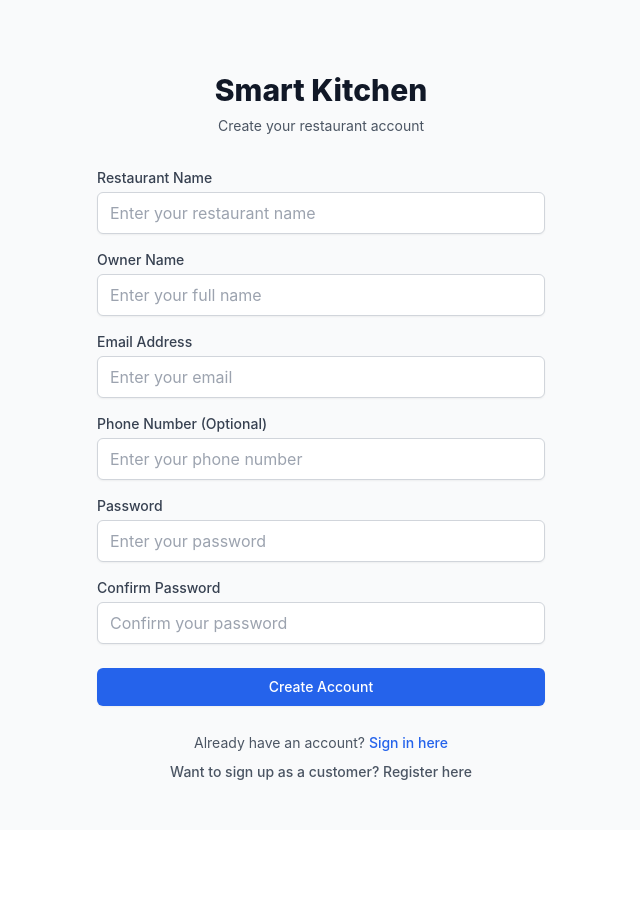
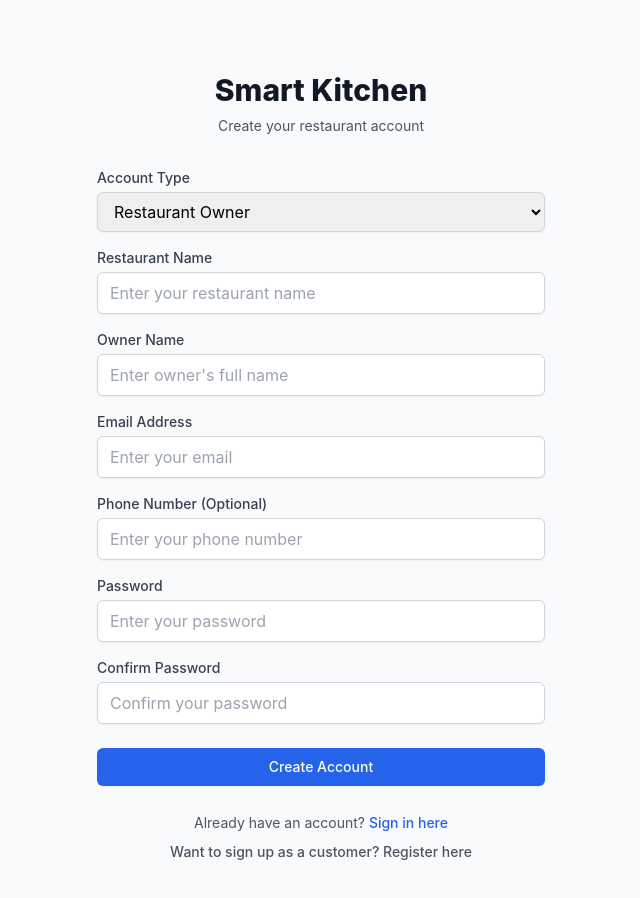
Before and after one commit to Amit94083/SmartKitchen, a React (Vite) app in the folder frontend/: page /signup in a window 1280 px wide. Shown: the top 898 px of the page, without its empty margins (319-959 px from the left). Before the commit the page ends 830 px from the top, so only its background shows below. Built offline with nearby package versions, Linux system fonts and the light colour scheme; no server answers.

Commit message:
Updated login page

```diff
--- a/frontend/src/App.jsx
+++ b/frontend/src/App.jsx
@@ -32,8 +32,8 @@ const AppRoutes = () => {
   };
 
   return (
-    <Routes>
-      <Route path="/" element={isAuthenticated ? <Navigate to={getDefaultRoute()} replace /> : <LandingPage />} />
+      <Routes>
+        <Route path="/" element={<Navigate to="/login" replace />} />
 
       {/* Owner */}
       <Route path="/login" element={isAuthenticated ? <Navigate to={getDefaultRoute()} replace /> : <Login />} />
--- a/frontend/src/components/Signup.jsx
+++ b/frontend/src/components/Signup.jsx
@@ -67,6 +67,24 @@ const Signup = () => {
         <form className="mt-8 space-y-6" onSubmit={handleSubmit}>
           <div className="space-y-4">
             <div>
+              <label htmlFor="userType" className="block text-sm font-medium text-gray-700">
+                Account Type
+              </label>
+              <select
+                id="userType"
+                name="userType"
+                className="mt-1 block w-full px-3 py-2 border border-gray-300 rounded-md shadow-sm focus:outline-none focus:ring-primary-500 focus:border-primary-500"
+                value={formData.userType}
+                onChange={handleChange}
+              >
+                <option value="RESTAURANT_OWNER">Restaurant Owner</option>
+                <option value="CUSTOMER">Customer</option>
+              </select>
+            </div>
+
+            {formData.userType === 'RESTAURANT_OWNER' ? (
+              <>
+                <div>
                   <label htmlFor="restaurantName" className="block text-sm font-medium text-gray-700">
                     Restaurant Name
                   </label>
@@ -81,10 +99,26 @@ const Signup = () => {
                     onChange={handleChange}
                   />
                 </div>
-
                 <div>
                   <label htmlFor="name" className="block text-sm font-medium text-gray-700">
                     Owner Name
+                  </label>
+                  <input
+                    id="name"
+                    name="name"
+                    type="text"
+                    required
+                    className="mt-1 block w-full px-3 py-2 border border-gray-300 rounded-md shadow-sm focus:outline-none focus:ring-primary-500 focus:border-primary-500"
+                    placeholder="Enter owner's full name"
+                    value={formData.name}
+                    onChange={handleChange}
+                  />
+                </div>
+              </>
+            ) : (
+              <div>
+                <label htmlFor="name" className="block text-sm font-medium text-gray-700">
+                  Name
                 </label>
                 <input
                   id="name"
@@ -97,6 +131,7 @@ const Signup = () => {
                   onChange={handleChange}
                 />
               </div>
+            )}
 
             <div>
               <label htmlFor="email" className="block text-sm font-medium text-gray-700">
```
Lines whose indentation alone changed are shown as unchanged.
